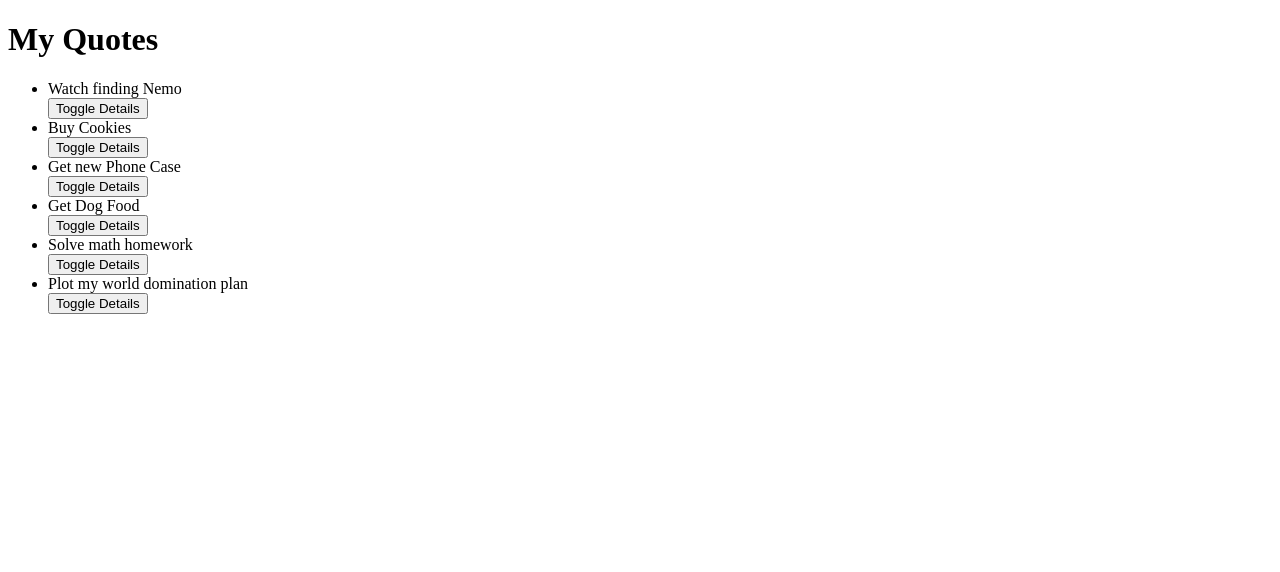
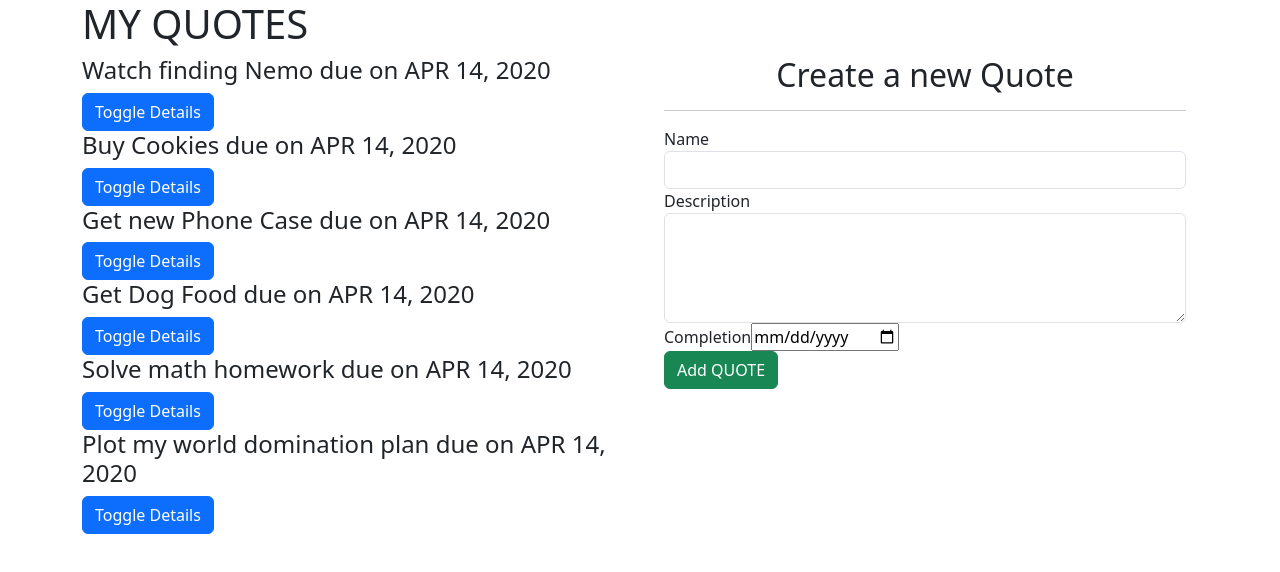
Before and after one commit to MelvinOmega/quote-app, an Angular app: page / in a window 1280 px wide. Shown: the top 572 px of the page. Built offline with nearby package versions, Linux system fonts and the light colour scheme.

Commit message:
modify all files and folders

```diff
--- a/src/app/app.module.ts
+++ b/src/app/app.module.ts
@@ -1,4 +1,5 @@
 import { NgModule } from '@angular/core';
+import { FormsModule } from '@angular/forms';
 import { BrowserModule } from '@angular/platform-browser';
 
 import { AppRoutingModule } from './app-routing.module';
@@ -7,6 +8,7 @@
 import { DateCountPipe } from './date-count.pipe';
 import { QuoteComponent } from './quote/quote.component';
 import { QuoteDetailComponent } from './quote-detail/quote-detail.component';
+import { QuoteFormComponent } from './quote-form/quote-form.component';
 
 @NgModule({
   declarations: [
@@ -14,11 +16,13 @@
     StrikethroughDirective,
     DateCountPipe,
     QuoteComponent,
-    QuoteDetailComponent
+    QuoteDetailComponent,
+    QuoteFormComponent
   ],
   imports: [
     BrowserModule,
     AppRoutingModule,
+    FormsModule
 
   ],
   providers: [],
--- a/src/app/date-count.pipe.ts
+++ b/src/app/date-count.pipe.ts
@@ -4,11 +4,12 @@
   name: 'dateCount'
 })
 export class DateCountPipe implements PipeTransform {
+
   transform(value: any): number {
-        let today:Date = new Date(); //get current date and time
+    let today:Date = new Date();
     let todayWithNoTime:any = new Date(today.getFullYear(), today.getMonth(), today.getDate())
-        var dateDifference = Math.abs(value - todayWithNoTime) //returns value in miliseconds
-        const secondsInDay = 86400; //60 seconds * 60 minutes in an hour * 24 hours in a day
+    var dateDifference = Math.abs(value - todayWithNoTime)
+    const secondsInDay = 86400;
     var dateDifferenceSeconds = dateDifference*0.001; //converts miliseconds to seconds
     var dateCounter = dateDifferenceSeconds/secondsInDay;
 
@@ -17,14 +18,6 @@
     }else{
       return 0;
     }
-      // let today:Date = new Date();
-      // let todayWithNoTime:any = new Date(today.getFullYear(), today.getMonth(), today:getDate())
-      // var dateDifference = Math.abs(value - todayWithNoTime)
-      // const secondsInDay = 86400;
-      // var dateDifferenceSeconds = Math.abs(value - todayWithNoTime)
-      // var secondsInDay
+  }
 
 }
-
-
-}
--- a/src/app/quote-detail/quote-detail.component.html
+++ b/src/app/quote-detail/quote-detail.component.html
@@ -1,4 +1,4 @@
 <p>
     {{quote.description}}
 </p>
-<button (click) = 'quoteComplete(true)'>Complete</button>
+<button (click) = 'quoteDelete(true)'>Complete</button>
--- a/src/app/quote-detail/quote-detail.component.ts
+++ b/src/app/quote-detail/quote-detail.component.ts
@@ -11,7 +11,7 @@
   @Input() quote!: Quote;
   @Output() isComplete = new EventEmitter<boolean>();
 
-  quoteComplete(complete:boolean){
+  quoteDelete(complete:boolean){
     this.isComplete.emit(complete);
   }
   constructor() { }
--- /dev/null
+++ b/src/app/quote-form/quote-form.component.html
@@ -0,0 +1,32 @@
+<div class="container-fluid">
+    <h2 class="text-center">Create a new Quote</h2>
+    <hr>
+    <form (ngSubmit)='submitQuote()'#quoteForm='ngForm'>
+        <div class="form-group">
+
+            <label for="name">Name</label>
+            <input type="text" required class="form-control" id="name" [(ngModel)]="newQuote.name" name="name" #name='ngModel' required >
+
+            <div [hidden]="name.valid|| name.pristine" class="alert alert-danger" >
+                <p>Name is required</p>
+            </div>
+        </div>
+
+        <div class="form-group">
+
+            <label for="description">Description</label>
+            <textarea class="form-control" id="description" rows="4" required></textarea>
+            <div [hidden]="name.valid|| name.pristine" class="alert alert-danger" >
+                <p>Description is required</p>
+            </div>
+        </div>
+        <div class="form-group">
+            <label for="complete">Completion</label>
+            <input type='date' id="complete" required>
+            <div [hidden]="name.valid|| name.pristine" class="alert alert-danger" >
+                <p>Date is required</p>
+            </div>
+        </div>
+        <button type="submit" class="btn btn-success">Add QUOTE</button>
+    </form>
+  </div>
--- /dev/null
+++ b/src/app/quote-form/quote-form.component.ts
@@ -0,0 +1,19 @@
+import { Component, OnInit, Output, EventEmitter } from '@angular/core';
+import { Quote } from '../quote';
+
+@Component({
+  selector: 'app-quote-form',
+  templateUrl: './quote-form.component.html',
+  styleUrls: ['./quote-form.component.css']
+})
+export class QuoteFormComponent implements OnInit {
+
+  newQuote = new Quote(0,"","",new Date());
+  @Output() addQuote = new EventEmitter<Quote>();
+
+  constructor() { }
+
+  ngOnInit(): void {
+  }
+
+}
--- a/src/app/quote.ts
+++ b/src/app/quote.ts
@@ -1,6 +1,6 @@
 export class Quote {
-    showDescription: boolean;
-    constructor(public id: number, public name: string, public description: string){
+    public showDescription: boolean;
+    constructor(public id: number, public name: string, public description: string, public completeDate: Date){
         this.showDescription = false;
     }
 }
--- a/src/app/quote/quote.component.html
+++ b/src/app/quote/quote.component.html
@@ -1,10 +1,24 @@
-<div>
-    <h1>My Quotes</h1>
-    <ul>
-        <div *ngFor = 'let quote of quotes; let i = index'>
-            <li>{{ quote.name }}</li>
-            <button (click)='toggleDetails(i)'  >Toggle Details</button>
-            <app-quote-detail *ngIf= 'quote.showDescription' [quote]='quote' (isComplete)= 'completeQuote($event,1)' ></app-quote-detail>
+<div class="container">
+    <h1>MY QUOTES</h1>
+    <div class="row">
+        <div class="col-md-6">
+            <div *ngFor = 'let quote of quotes; let i = index'>
+                <div>
+                    <h4 id="{{i}} appStrikethrough">{{quote.name}} due on {{quote.completeDate|date|uppercase}}</h4>
+
+                    <button (click)='toggleDetails(i)' class="btn btn-primary" >Toggle Details</button>
+
+                </div>
+                <div *ngIf= 'quote.showDescription' >
+                    <app-quote-detail [quote]='quote' (isComplete)= 'deleteQuote($event,1)' ></app-quote-detail>
+
+
+                </div>
+
+            </div>
         </div>
-    </ul>
+        <div class="col-md-6">
+            <app-quote-form (addQuote)="addNewQuote($event)"></app-quote-form>
+        </div>
+    </div>
 </div>
--- a/src/app/quote/quote.component.ts
+++ b/src/app/quote/quote.component.ts
@@ -8,22 +8,34 @@
 })
 export class QuoteComponent implements OnInit {
   quotes: Quote[] = [
-    new Quote(1, 'Watch finding Nemo', 'Find an online version and watch merlin find his son'),
-    new Quote(2,'Buy Cookies','I have to buy cookies for the parrot'),
-    new Quote(3,'Get new Phone Case','Diana has her birthday coming up soon'),
-    new Quote(4,'Get Dog Food','Pupper likes expensive snacks'),
-    new Quote(5,'Solve math homework','Damn Math'),
-    new Quote(6,'Plot my world domination plan','Cause I am an evil overlord'),
+    new Quote(1, 'Watch finding Nemo', 'Find an online version and watch merlin find his son' ,new Date(2020,3,14)),
+    new Quote(2,'Buy Cookies','I have to buy cookies for the parrot',new Date(2020,3,14)),
+    new Quote(3,'Get new Phone Case','Diana has her birthday coming up soon',new Date(2020,3,14)),
+    new Quote(4,'Get Dog Food','Pupper likes expensive snacks',new Date(2020,3,14)),
+    new Quote(5,'Solve math homework','Damn Math',new Date(2020,3,14)),
+    new Quote(6,'Plot my world domination plan','Cause I am an evil overlord',new Date(2020,3,14)),
   ];
 
   toggleDetails(index: any){
     this.quotes[index].showDescription = !this.quotes[index].showDescription
   }
 
-  completeQuote(isComplete: any, index: any){
+  deleteQuote(isComplete: any, index: any){
     if (isComplete) {
-      this.quotes.splice(index, 1)
+      let toDelete = confirm(`Are you sure you want to delete ${this.quotes[index].name}?`)
+
+      if (toDelete){
+        this.quotes.splice(index,1)
+      }
     }
+
+
+  }
+  addNewQuote(quote: any){
+    let quoteLength = this.quotes.length;
+    quote.id = quoteLength+1;
+    quote.completeDate = new Date(quote.completeDate)
+    this.quotes.push(quote)
   }
 
   constructor() { }
--- a/src/app/strikethrough.directive.ts
+++ b/src/app/strikethrough.directive.ts
@@ -9,12 +9,13 @@
   @HostListener("click") onClicks(){
     this.textDeco("line-through")
   }
-
   @HostListener("dbclick") onDoubleClicks(){
     this.textDeco("None")
   }
-  private textDeco(action:string) {
+  private textDeco(action:string){
     this.elem.nativeElement.style.textDecoration = action;
 
   }
+
+
 }
--- a/src/styles.css
+++ b/src/styles.css
@@ -1 +1,2 @@
 /* You can add global styles to this file, and also import other style files */
+@import "~bootstrap/dist/css/bootstrap.css"
```
Also changed, not shown: src/app/quote-form/quote-form.component.css (added), 1 other file (tests, documents, lock files or other folders). Lines whose indentation alone changed are shown as unchanged.
